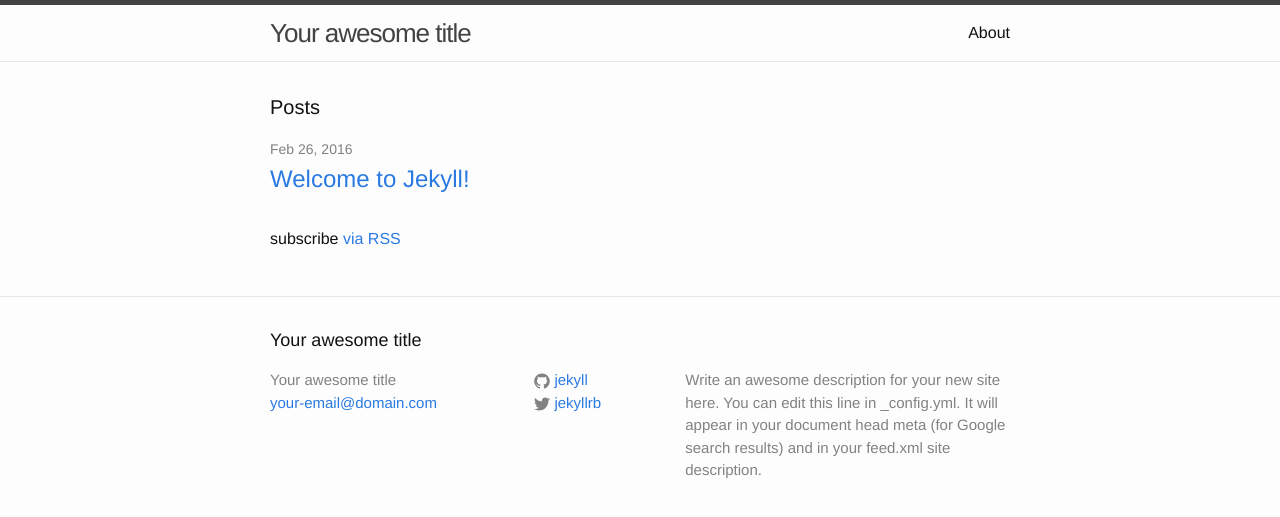
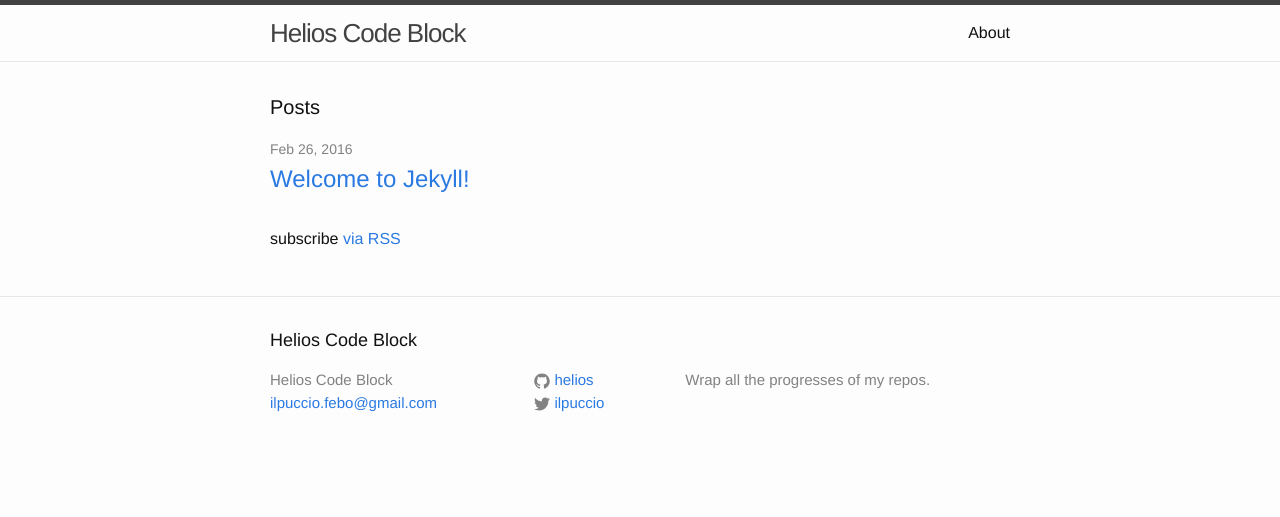
Before and after one commit to helios/helios.github.io, a Jekyll site: the page built from index.html, in a window 1280 px wide. Shown: the top 517 px of the page. Built offline with Jekyll 4.4.1, drawn with Linux system fonts in a browser that asks for light colours.

Commit message:
configure the site

```diff
--- a/_config.yml
+++ b/_config.yml
@@ -6,16 +6,14 @@
 # 'jekyll serve'. If you change this file, please restart the server process.
 
 # Site settings
-title: Your awesome title
-email: your-email@domain.com
+title: Helios Code Block
+email: ilpuccio.febo@gmail.com
 description: > # this means to ignore newlines until "baseurl:"
-  Write an awesome description for your new site here. You can edit this
-  line in _config.yml. It will appear in your document head meta (for
-  Google search results) and in your feed.xml site description.
+  Wrap all the progresses of my repos.
 baseurl: "" # the subpath of your site, e.g. /blog
-url: "http://yourdomain.com" # the base hostname & protocol for your site
-twitter_username: jekyllrb
-github_username:  jekyll
+url: "http://helios.github.com" # the base hostname & protocol for your site
+twitter_username: ilpuccio
+github_username:  helios
 
 # Build settings
 markdown: kramdown
```
